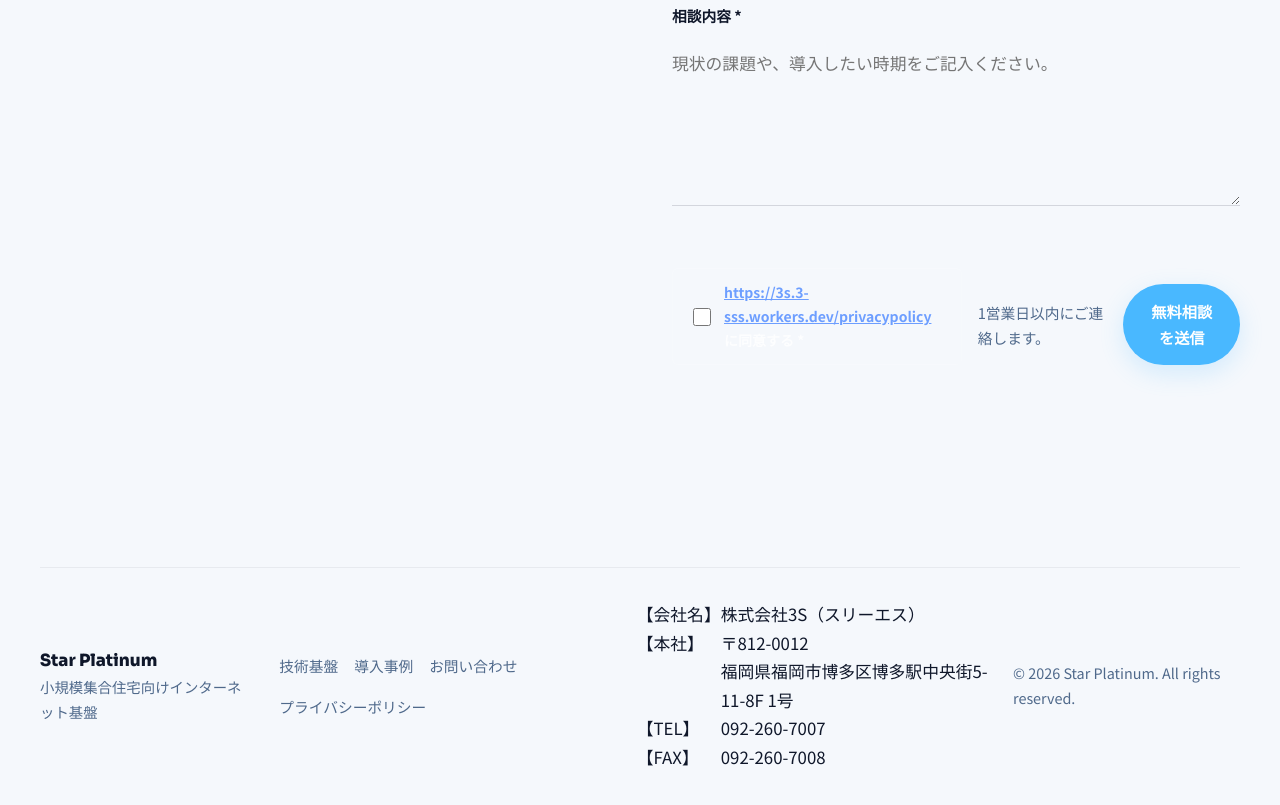
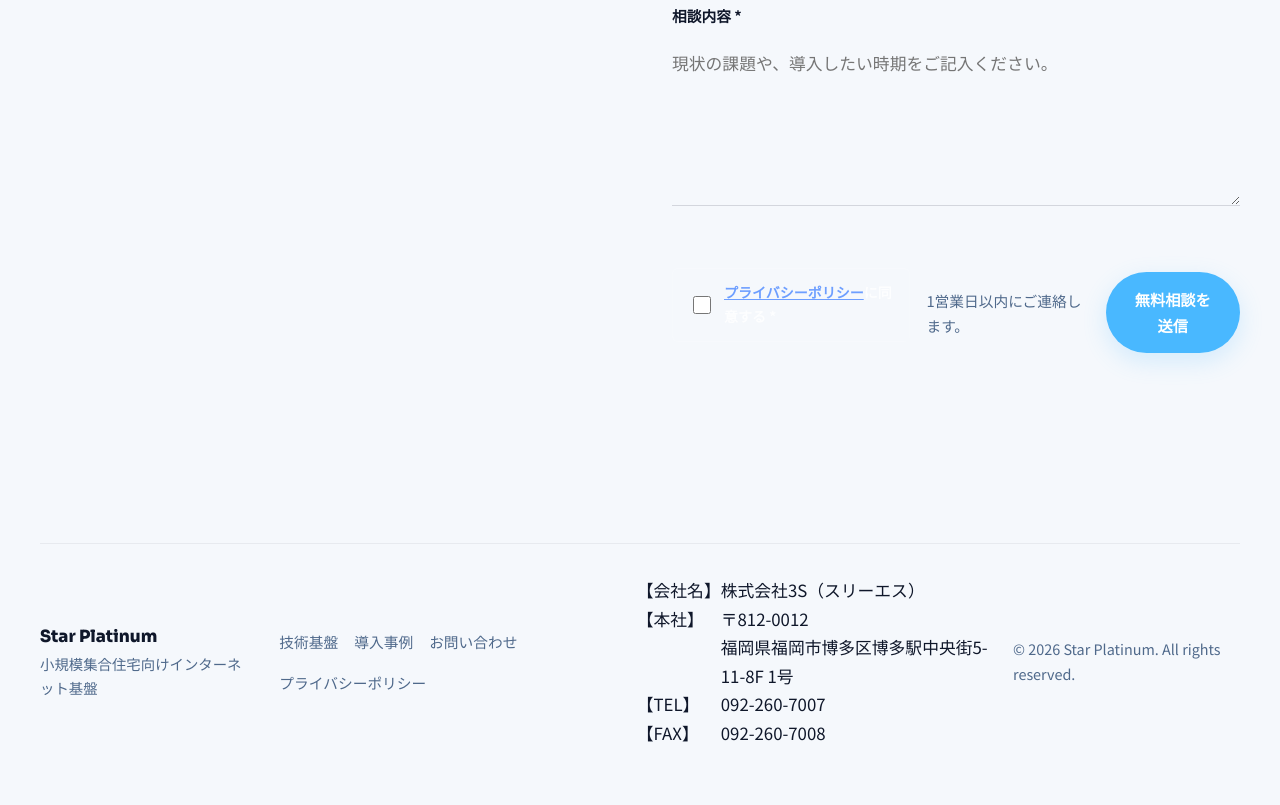
Before and after one commit to z3wazowski/star_platium, a website: page index.html in a window 1280 px wide. Shown: the part 8425-9230 px from the top of the page. Drawn offline with Linux system fonts and the light colour scheme.

Commit message:
Update index.html

```diff
--- a/index.html
+++ b/index.html
@@ -410,7 +410,7 @@
               <label class="agree-label">
                 <input type="checkbox" id="agree-check" required>
                 <span class="agree-text">
-                  <a href="/privacy-policy" target="_blank" rel="noopener">https://3s.3-sss.workers.dev/privacypolicy</a>に同意する <span aria-hidden="true">*</span>
+                  <a href="//3s.3-sss.workers.dev/privacypolicy.html" target="_blank" rel="noopener">プライバシーポリシー</a>に同意する <span aria-hidden="true">*</span>
                 </span>
               </label>
               <p class="field__message" id="agreeError" style="display:none;">送信には利用規約への同意が必要です</p>
```
